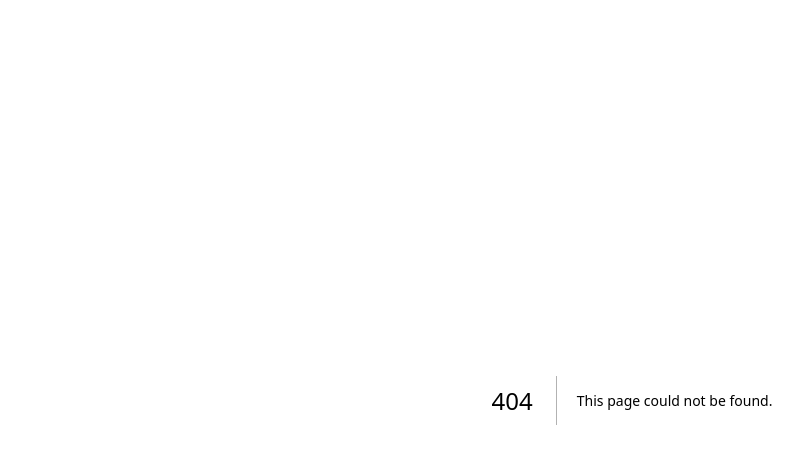
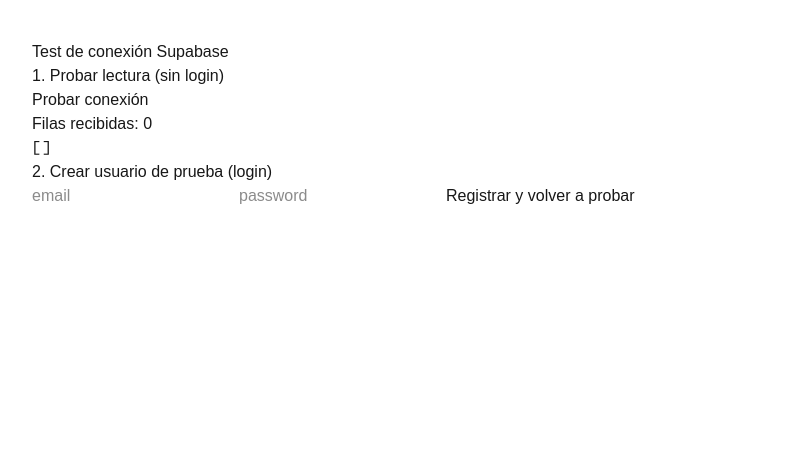
Before and after one commit to infierno666/emergencias-upds, a Next.js app: page /test-db in a window 1280 px wide. Before the commit this address had no page. Shown: the top 464 px of the page, without its empty margins (8-811 px from the left). Built offline with nearby package versions, Linux system fonts and the light colour scheme; no server answers.

Commit message:
primer commit conexion a db

```diff
--- /dev/null
+++ b/app/test-db/page.tsx
@@ -0,0 +1,49 @@
+'use client'
+
+import { useState } from 'react'
+import { createClient } from '@/lib/supabase/client'
+
+export default function TestDBPage() {
+  const [types, setTypes] = useState<any[]>([])
+  const [error, setError] = useState<string | null>(null)
+  const [email, setEmail] = useState('')
+  const [password, setPassword] = useState('')
+  const [authMsg, setAuthMsg] = useState('')
+  const supabase = createClient()
+
+  async function checkConnection() {
+    setError(null)
+    const { data, error } = await supabase.from('incident_types').select('*')
+    error ? setError(error.message) : setTypes(data ?? [])
+  }
+
+  async function signUpTestUser() {
+    setAuthMsg('Creando usuario...')
+    const { error } = await supabase.auth.signUp({ email, password })
+    if (error) return setAuthMsg('Error: ' + error.message)
+    setAuthMsg('Usuario creado y logueado.')
+    checkConnection()
+  }
+
+  return (
+    <main style={{ padding: 40, fontFamily: 'sans-serif' }}>
+      <h1>Test de conexión Supabase</h1>
+
+      <section>
+        <h2>1. Probar lectura (sin login)</h2>
+        <button onClick={checkConnection}>Probar conexión</button>
+        {error && <p style={{ color: 'red' }}>Error: {error}</p>}
+        <p>Filas recibidas: {types.length}</p>
+        <pre>{JSON.stringify(types, null, 2)}</pre>
+      </section>
+
+      <section>
+        <h2>2. Crear usuario de prueba (login)</h2>
+        <input placeholder="email" value={email} onChange={e => setEmail(e.target.value)} />
+        <input placeholder="password" type="password" value={password} onChange={e => setPassword(e.target.value)} />
+        <button onClick={signUpTestUser}>Registrar y volver a probar</button>
+        <p>{authMsg}</p>
+      </section>
+    </main>
+  )
+}
--- /dev/null
+++ b/lib/supabase/client.ts
@@ -0,0 +1,8 @@
+import { createBrowserClient } from '@supabase/ssr'
+
+export function createClient() {
+  return createBrowserClient(
+    process.env.NEXT_PUBLIC_SUPABASE_URL!,
+    process.env.NEXT_PUBLIC_SUPABASE_ANON_KEY!
+  )
+}
--- a/package.json
+++ b/package.json
@@ -9,6 +9,8 @@
     "lint": "eslint"
   },
   "dependencies": {
+    "@supabase/ssr": "^0.12.0",
+    "@supabase/supabase-js": "^2.108.2",
     "next": "16.2.9",
     "react": "19.2.4",
     "react-dom": "19.2.4"
```
Also changed, not shown: 1 other file (tests, documents, lock files or other folders).
